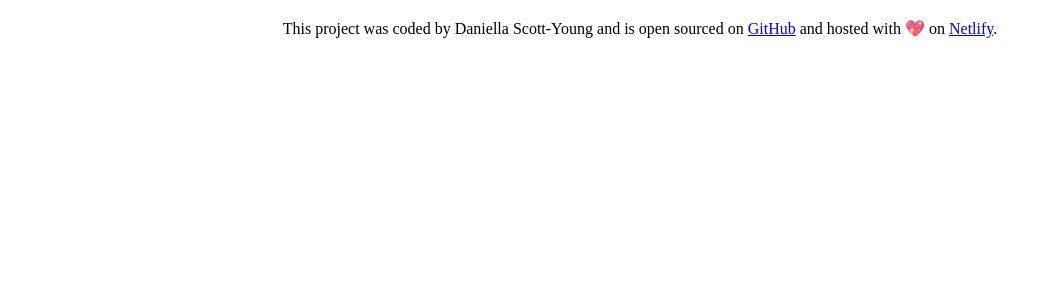
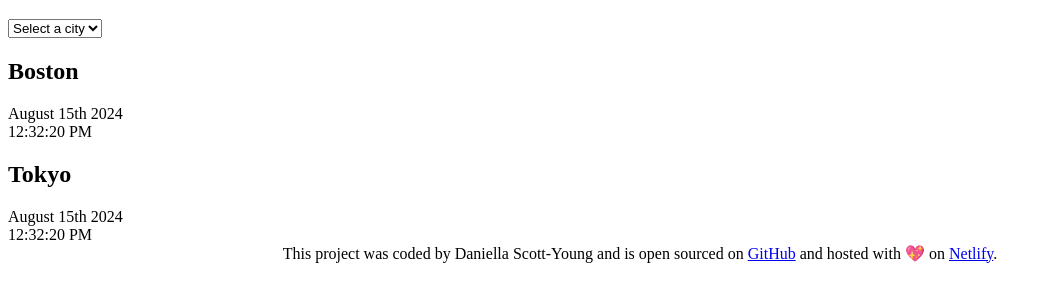
Before and after one commit to dscottyoung2022/World-Clock-Project, a plain HTML site: page index.html in a window 1280 px wide. Shown: the part 61-362 px from the top of the page, without its empty margins (0-1052 px from the left). Drawn offline with nearby package versions, Linux system fonts and the light colour scheme.

Commit message:
HTML Structure for Clock

```diff
--- a/index.html
+++ b/index.html
@@ -9,7 +9,28 @@
     <script src="https://cdnjs.cloudflare.com/ajax/libs/moment-timezone/0.5.45/moment-timezone-with-data-10-year-range.js"></script>
   </head>
   <body>
-    <h1>World Clock</h1>
+    <div class="container">
+      <h1>World Clock</h1>
+
+      <select name="" id="">
+        <option value="">Select a city</option>
+        <option value="">New York</option>
+        <option value="">Boston</option>
+        <option value="">Tokyo</option>
+      </select>
+
+      <div class="city">
+        <h2>Boston</h2>
+        <div class="date">August 15th 2024</div>
+        <div class="time">12:32:20 PM</div>
+      </div>
+
+      <div class="city">
+        <h2>Tokyo</h2>
+        <div class="date">August 15th 2024</div>
+        <div class="time">12:32:20 PM</div>
+      </div>
+    </div>
     <footer>
       This project was coded by Daniella Scott-Young and is open sourced on
       <a
```
